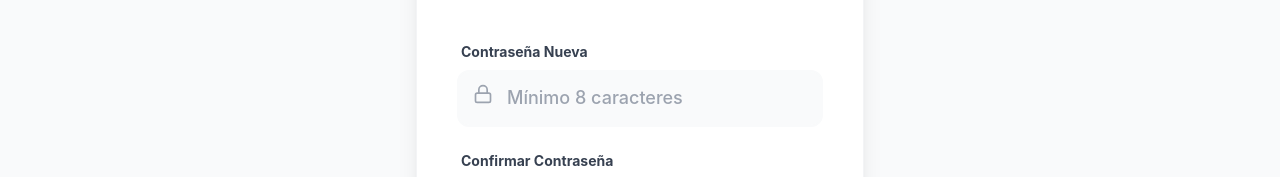
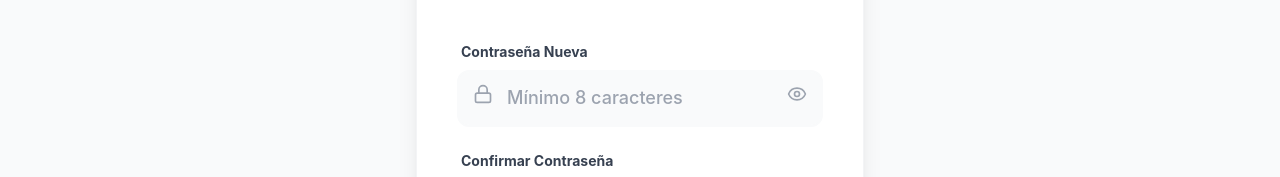
Before and after one commit to ecosistemalumen/paseosinclusivos, a Next.js app: page /actualizar-password in a window 1280 px wide. Shown: the part 349-526 px from the top of the page. Built offline with nearby package versions, Linux system fonts and the light colour scheme; no server answers.

Commit message:
feat: add show password toggle to auth pages

```diff
--- a/app/actualizar-password/page.jsx
+++ b/app/actualizar-password/page.jsx
@@ -2,13 +2,14 @@
 
 import { useState, useEffect } from 'react';
 import { createClient } from '@/lib/supabase/client';
-import { Lock, ArrowRight, Loader2, CheckCircle2 } from 'lucide-react';
+import { Lock, ArrowRight, Loader2, CheckCircle2, Eye, EyeOff } from 'lucide-react';
 import { toast } from 'sonner';
 import { useRouter } from 'next/navigation';
 
 export default function UpdatePasswordPage() {
     const [password, setPassword] = useState('');
     const [confirmPassword, setConfirmPassword] = useState('');
+    const [showPassword, setShowPassword] = useState(false);
     const [loading, setLoading] = useState(false);
     const [success, setSuccess] = useState(false);
     const router = useRouter();
@@ -88,14 +89,21 @@ export default function UpdatePasswordPage() {
                             <Lock className="absolute left-4 top-3.5 text-gray-400 w-5 h-5" />
                             <input
                                 id="password"
-                                type="password"
+                                type={showPassword ? 'text' : 'password'}
                                 value={password}
                                 onChange={(e) => setPassword(e.target.value)}
                                 placeholder="Mínimo 8 caracteres"
                                 required
                                 minLength={8}
-                                className="w-full pl-12 pr-4 py-3 bg-gray-50 border-2 border-gray-50 rounded-xl focus:border-indigo-500 focus:bg-white focus:ring-0 outline-none transition-all font-medium text-gray-900"
+                                className="w-full pl-12 pr-12 py-3 bg-gray-50 border-2 border-gray-50 rounded-xl focus:border-indigo-500 focus:bg-white focus:ring-0 outline-none transition-all font-medium text-gray-900"
                             />
+                            <button
+                                type="button"
+                                onClick={() => setShowPassword(!showPassword)}
+                                className="absolute right-4 top-3.5 text-gray-400 hover:text-indigo-600 transition-colors"
+                            >
+                                {showPassword ? <EyeOff className="w-5 h-5" /> : <Eye className="w-5 h-5" />}
+                            </button>
                         </div>
                     </div>
 
@@ -107,13 +115,13 @@ export default function UpdatePasswordPage() {
                             <Lock className="absolute left-4 top-3.5 text-gray-400 w-5 h-5" />
                             <input
                                 id="confirmPassword"
-                                type="password"
+                                type={showPassword ? 'text' : 'password'}
                                 value={confirmPassword}
                                 onChange={(e) => setConfirmPassword(e.target.value)}
                                 placeholder="Repetí tu nueva contraseña"
                                 required
                                 minLength={8}
-                                className="w-full pl-12 pr-4 py-3 bg-gray-50 border-2 border-gray-50 rounded-xl focus:border-indigo-500 focus:bg-white focus:ring-0 outline-none transition-all font-medium text-gray-900"
+                                className="w-full pl-12 pr-12 py-3 bg-gray-50 border-2 border-gray-50 rounded-xl focus:border-indigo-500 focus:bg-white focus:ring-0 outline-none transition-all font-medium text-gray-900"
                             />
                         </div>
                     </div>
--- a/app/login/page.jsx
+++ b/app/login/page.jsx
@@ -2,7 +2,7 @@
 
 import { useState } from 'react';
 import { createClient } from '@/lib/supabase/client';
-import { Mail, Lock, ArrowRight, Loader2, KeyRound, UserPlus } from 'lucide-react';
+import { Mail, Lock, ArrowRight, Loader2, KeyRound, UserPlus, Eye, EyeOff } from 'lucide-react';
 import { toast } from 'sonner';
 import Link from 'next/link';
 import { useRouter } from 'next/navigation';
@@ -10,6 +10,7 @@ import { useRouter } from 'next/navigation';
 export default function LoginPage() {
     const [email, setEmail] = useState('');
     const [password, setPassword] = useState('');
+    const [showPassword, setShowPassword] = useState(false);
     const [loading, setLoading] = useState(false);
     const router = useRouter();
 
@@ -87,13 +88,20 @@ export default function LoginPage() {
                             <Lock className="absolute left-4 top-3.5 text-gray-400 w-5 h-5" />
                             <input
                                 id="password"
-                                type="password"
+                                type={showPassword ? 'text' : 'password'}
                                 value={password}
                                 onChange={(e) => setPassword(e.target.value)}
                                 placeholder="••••••••"
                                 required
-                                className="w-full pl-12 pr-4 py-3 bg-gray-50 border-2 border-gray-50 rounded-xl focus:border-indigo-500 focus:bg-white focus:ring-0 outline-none transition-all font-medium text-gray-900"
+                                className="w-full pl-12 pr-12 py-3 bg-gray-50 border-2 border-gray-50 rounded-xl focus:border-indigo-500 focus:bg-white focus:ring-0 outline-none transition-all font-medium text-gray-900"
                             />
+                            <button
+                                type="button"
+                                onClick={() => setShowPassword(!showPassword)}
+                                className="absolute right-4 top-3.5 text-gray-400 hover:text-indigo-600 transition-colors"
+                            >
+                                {showPassword ? <EyeOff className="w-5 h-5" /> : <Eye className="w-5 h-5" />}
+                            </button>
                         </div>
                     </div>
 
--- a/app/registro/page.jsx
+++ b/app/registro/page.jsx
@@ -2,7 +2,7 @@
 
 import { useState } from 'react';
 import { createClient } from '@/lib/supabase/client';
-import { Mail, Lock, User, ArrowRight, Loader2, CheckCircle2 } from 'lucide-react';
+import { Mail, Lock, User, ArrowRight, Loader2, CheckCircle2, Eye, EyeOff } from 'lucide-react';
 import { toast } from 'sonner';
 import Link from 'next/link';
 
@@ -10,6 +10,7 @@ export default function RegisterPage() {
     const [fullName, setFullName] = useState('');
     const [email, setEmail] = useState('');
     const [password, setPassword] = useState('');
+    const [showPassword, setShowPassword] = useState(false);
     const [loading, setLoading] = useState(false);
     const [success, setSuccess] = useState(false);
 
@@ -137,14 +138,21 @@ export default function RegisterPage() {
                             <Lock className="absolute left-4 top-3.5 text-gray-400 w-5 h-5" />
                             <input
                                 id="password"
-                                type="password"
+                                type={showPassword ? 'text' : 'password'}
                                 value={password}
                                 onChange={(e) => setPassword(e.target.value)}
                                 placeholder="Mínimo 8 caracteres"
                                 required
                                 minLength={8}
-                                className="w-full pl-12 pr-4 py-3 bg-gray-50 border-2 border-gray-50 rounded-xl focus:border-indigo-500 focus:bg-white focus:ring-0 outline-none transition-all font-medium text-gray-900"
+                                className="w-full pl-12 pr-12 py-3 bg-gray-50 border-2 border-gray-50 rounded-xl focus:border-indigo-500 focus:bg-white focus:ring-0 outline-none transition-all font-medium text-gray-900"
                             />
+                            <button
+                                type="button"
+                                onClick={() => setShowPassword(!showPassword)}
+                                className="absolute right-4 top-3.5 text-gray-400 hover:text-indigo-600 transition-colors"
+                            >
+                                {showPassword ? <EyeOff className="w-5 h-5" /> : <Eye className="w-5 h-5" />}
+                            </button>
                         </div>
                     </div>
 
```
